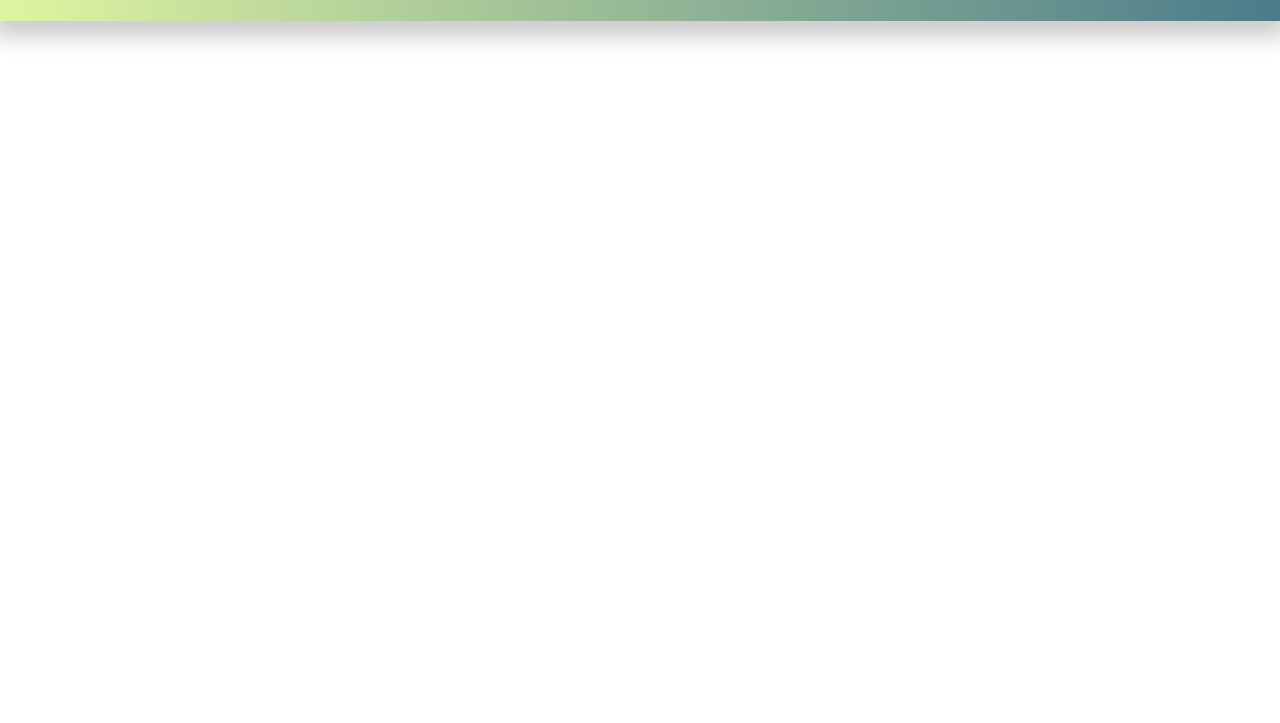
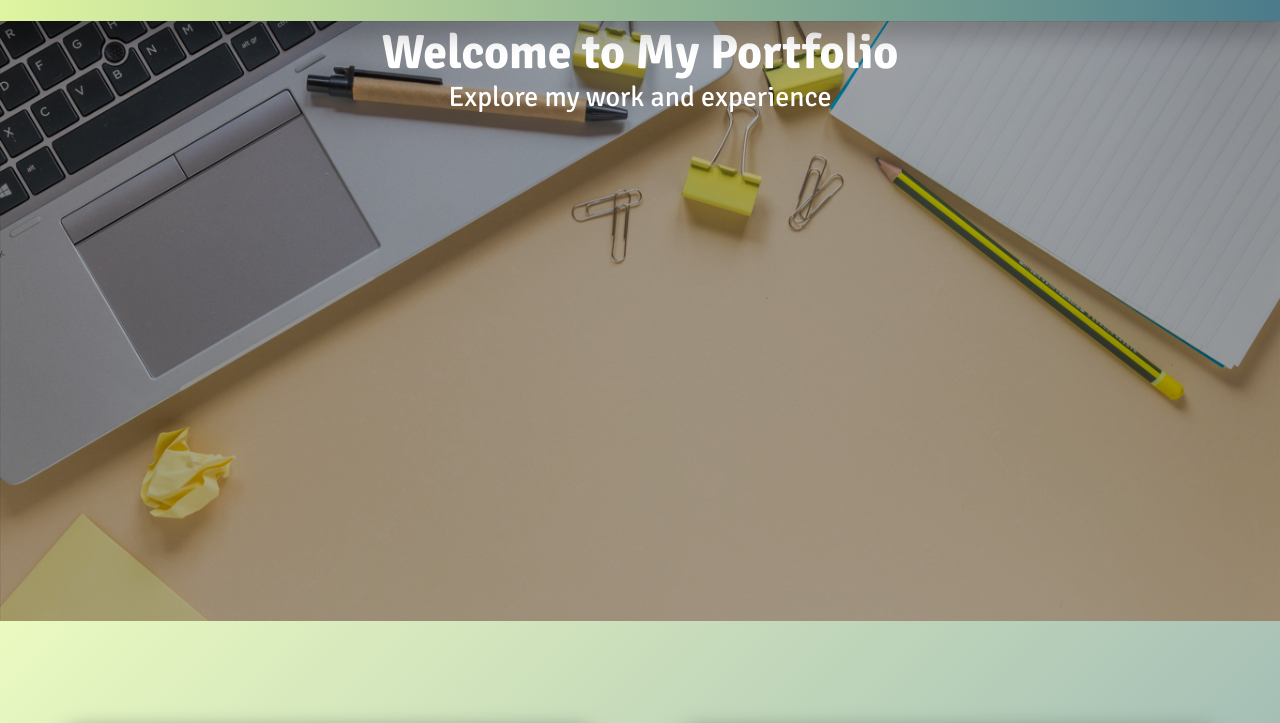
Before and after one commit to Olena457/portfolio, a website built with Vite: page src/index.html in a window 1280 px wide. Shown: the part 77-800 px from the top of the page. Built offline with nearby package versions, Linux system fonts and the light colour scheme; files whose address does not match are found by name.

Commit message:
corected styles about

```diff
--- a/src/scss/about.scss
+++ b/src/scss/about.scss
@@ -1,9 +1,9 @@
-/* Hero Section */
 .hero-section {
   position: relative;
   width: 100%;
-  height: 100vh;
+  min-height: 50vh;
   overflow: hidden;
+  padding: 40px 0 80px 0;
 
   .hero-background {
     position: absolute;
@@ -11,67 +11,107 @@
     left: 0;
     width: 100%;
     height: 100%;
-    background: url('./img/gallery/baner.png');
+    background: url('../img/gallery/baner.png') no-repeat top center;
+    background-size: cover;
+    z-index: -1;
   }
 
-  // .hero-overlay {
-  //   position: absolute;
-  //   top: 0;
-  //   left: 0;
-  //   width: 100%;
-  //   height: 100%;
-  //   background-color: rgba(0, 0, 0, 0.5);
-  //   z-index: 1;
-  // }
+  .hero-overlay {
+    position: absolute;
+    top: 0;
+    left: 0;
+    width: 100%;
+    height: 100%;
+    background-color: rgba(0, 0, 0, 0.3);
+    z-index: 0;
+  }
 
   .hero-text {
     position: relative;
-    z-index: 2;
+    z-index: 1;
     text-align: center;
     color: white;
-    top: 50%;
-    left: 50%;
-    transform: translate(-50%, -50%);
-
+    max-width: 1440px;
+    margin-left: auto;
+    margin-right: auto;
+    padding: 0 16px;
+    margin-top: 20px;
     .title {
-      font-size: 48px;
+      font-size: 24px;
       font-weight: bold;
       margin-bottom: 20px;
 
       @include media('tablet') {
-        font-size: 60px;
+        font-size: 36px;
       }
 
       @include media('desktop') {
-        font-size: 72px;
+        font-size: 48px;
       }
 
       @include media('large-desktop') {
-        font-size: 84px;
+        font-size: 60px;
       }
     }
 
-    .welcom {
-      font-size: 24px;
+    .welcome {
+      font-size: 20px;
 
       @include media('tablet') {
+        font-size: 24px;
+      }
+
+      @include media('desktop') {
         font-size: 28px;
       }
 
-      @include media('desktop') {
+      @include media('large-desktop') {
         font-size: 32px;
-      }
-
-      @include media('large-desktop') {
-        font-size: 36px;
       }
     }
   }
 }
 
+@include media('tablet') {
+  .hero-section {
+    min-height: 60vh;
+    padding: 50px 0 100px 0;
+  }
+
+  .hero-text {
+    padding: 0 24px;
+    margin-top: 30px;
+  }
+}
+
+@include media('desktop') {
+  .hero-section {
+    min-height: 75vh;
+    padding: 60px 0 120px 0;
+  }
+
+  .hero-text {
+    padding: 0 30px;
+    margin-top: 40px;
+  }
+}
+
+@include media('large-desktop') {
+  .hero-section {
+    min-height: 87vh;
+    padding: 60px 0 140px 0;
+  }
+
+  .hero-text {
+    padding: 0 40px;
+    margin-top: 50px;
+  }
+}
+
 // ________________________________________
 .about-section {
-  padding: 60px 20px;
+  // padding: 0px 20px;
+  padding: 65px 20px;
   background: $_main_bg_color_body;
 }
 
```
Also changed, not shown: src/scss/common/_container.scss (+0 -12 lines).
